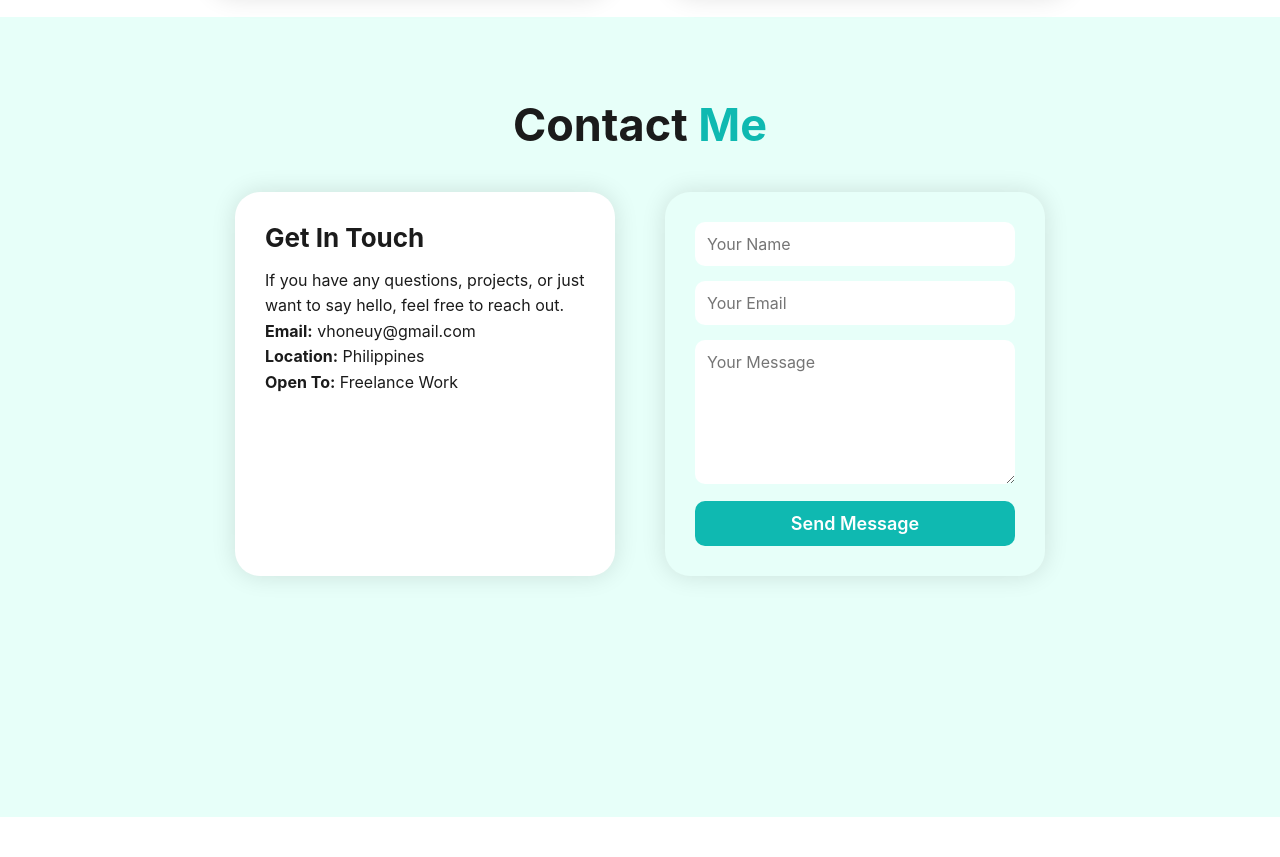
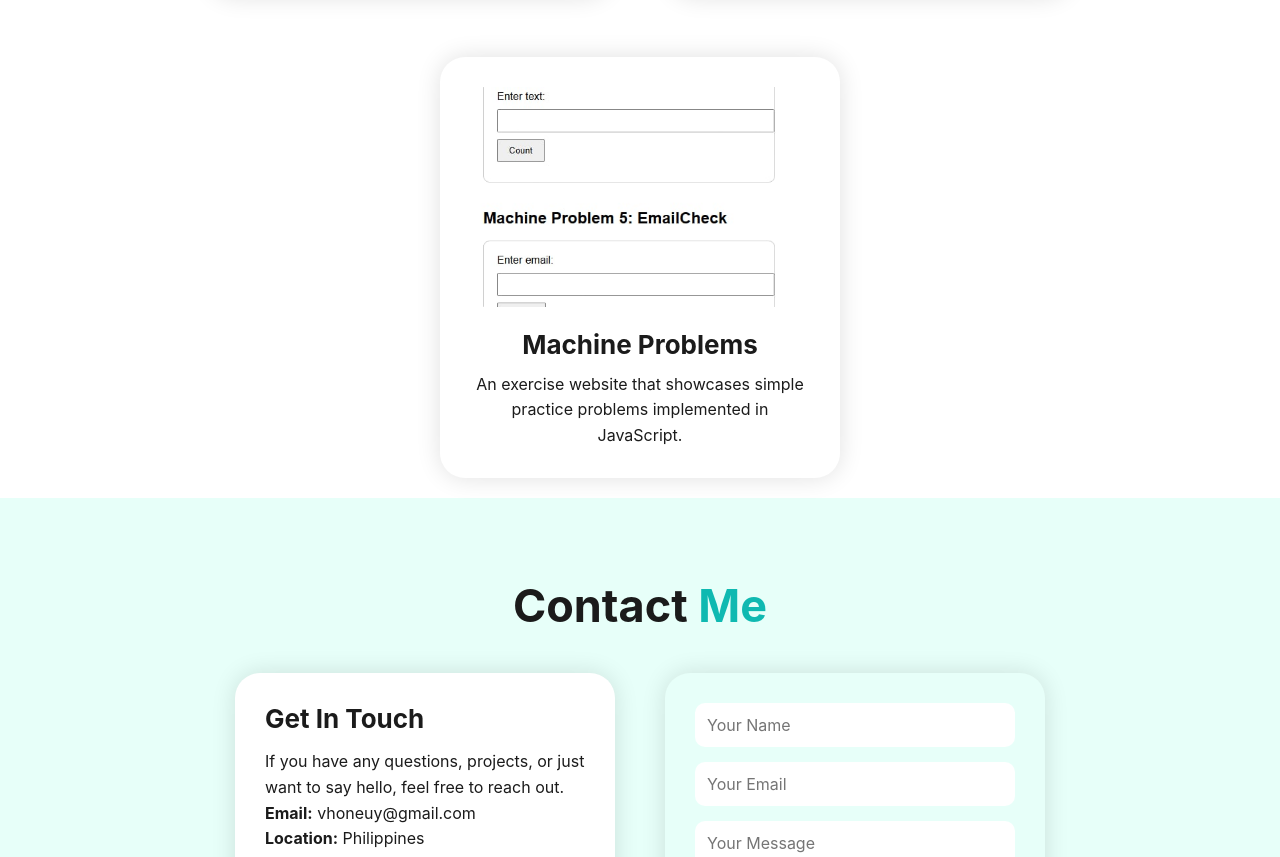
Before and after one commit to bonitosbon/VhonePortfolio, a plain HTML site: page index.html in a window 1280 px wide. Shown: the part 2845-3702 px from the top of the page. Before the commit the page ends 3662 px from the top, so only its background shows below. Drawn offline with nearby package versions, Linux system fonts and the light colour scheme.

Commit message:
added machine problems

```diff
--- a/index.html
+++ b/index.html
@@ -123,6 +123,14 @@
             <p>An innovative platform focused on environmental sustainability and smart resource management.</p>
         </div>
 
+        <div class="project-box">
+            <a href="https://bonitosbon.github.io/JavaScript/" target="_blank">
+                <img src="assets/project5.jpg" alt="Javascript">
+            </a>
+             <h3>Machine Problems</h3>
+            <p>An exercise website that showcases simple practice problems implemented in JavaScript.</p>
+        </div>
+
     </div>
 </section>
 
```
Lines whose indentation alone changed are shown as unchanged.
